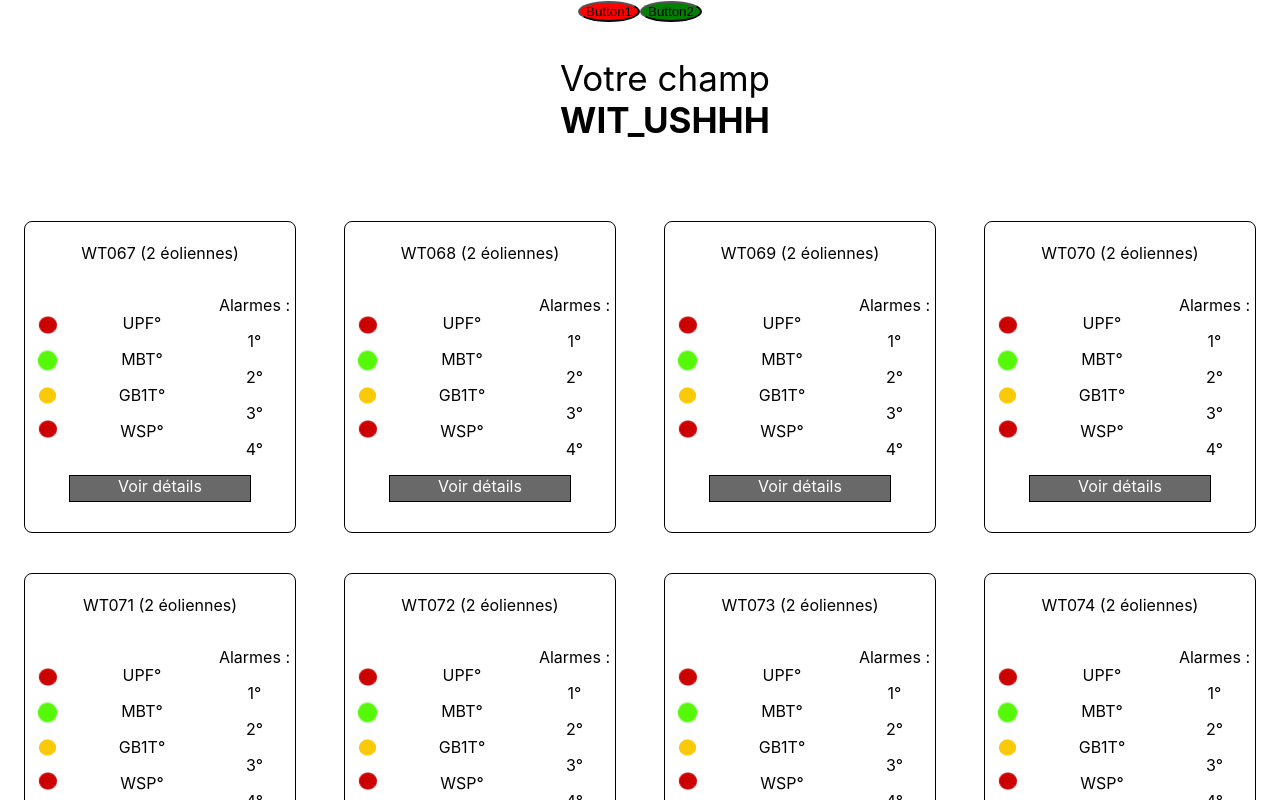
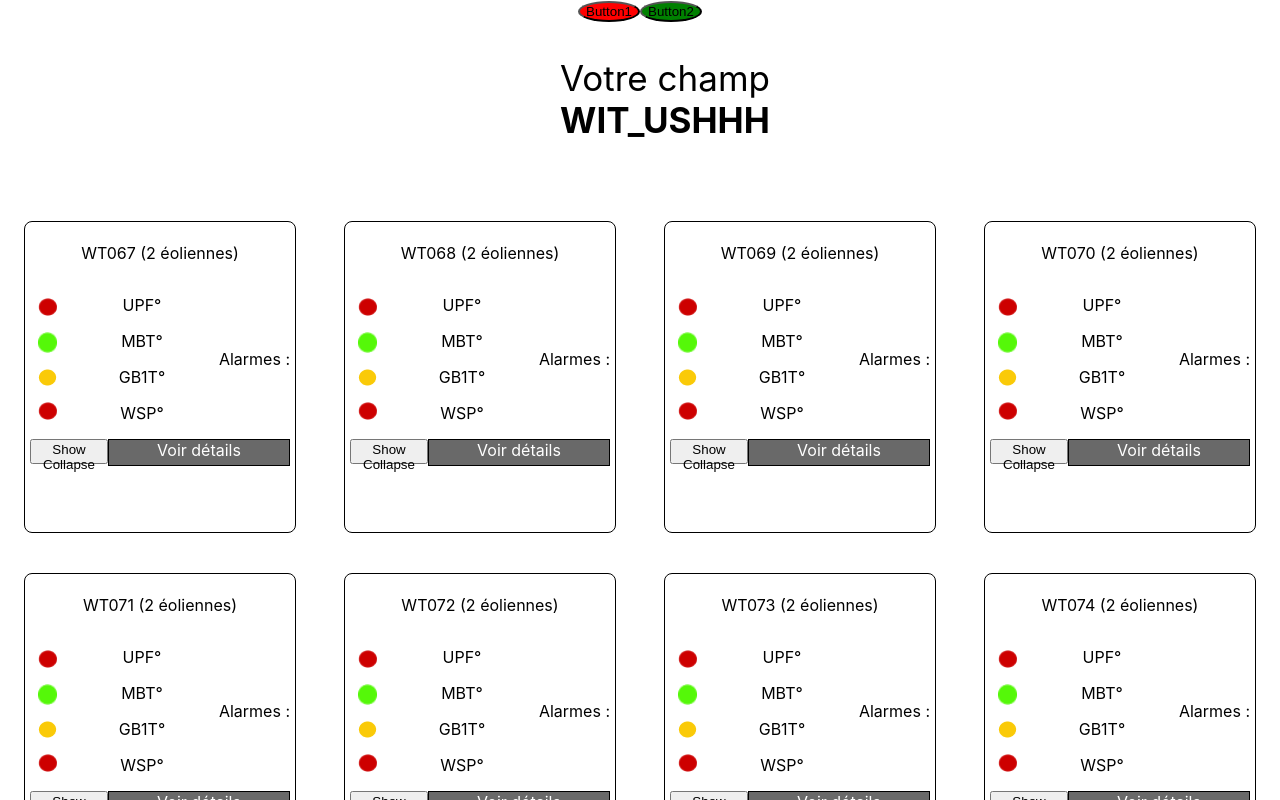
Before and after one commit to kmarques/wsf-react-avance, a React (Create React App) app: page / in a window 1280 px wide. Shown: the top 800 px of the page. Built offline with nearby package versions, Linux system fonts and the light colour scheme.

Commit message:
Collapse (useState+useEffect+2-Way binding)

```diff
--- a/src/App.js
+++ b/src/App.js
@@ -1,6 +1,6 @@
 import logo from "./logo.svg";
 import "./App.css";
-import Button from "./Button";
+import Button from "./lib/Button";
 import Souschamps from "./SousChamp/SousChamps2";
 import ListContainer from "./lib/ListContainer";
 
--- a/src/SousChamp/Carte2.js
+++ b/src/SousChamp/Carte2.js
@@ -2,8 +2,11 @@ import "./Carte.css";
 import circlered from "./circlered.png";
 import circlegreen from "./circlegreen.png";
 import circleryellow from "./circleyellow.png";
+import Collapse from "../lib/Collapse";
+import { useState } from "react";
 
 function Carte(props) {
+  const [collapseOpen, setCollapseOpen] = useState(false);
   return (
     <div>
       <div className="blocsouschamp">
@@ -33,15 +36,25 @@ function Carte(props) {
 
           <div>
             <div>
-              <p>Alarmes :</p>
-              {Object.values(props.sensors).map((alarm) => (
-                <p>{alarm}°</p>
-              ))}
+              <Collapse
+                title={<p>Alarmes :</p>}
+                content={Object.values(props.sensors).map((alarm) => (
+                  <p>{alarm}°</p>
+                ))}
+              />
             </div>
           </div>
         </div>
         <div className="part2bloc">
-          <div className="buttonblocsouschamp">Voir détails</div>
+          <button onClick={() => setCollapseOpen(!collapseOpen)}>
+            {collapseOpen ? "Hide" : "Show"} Collapse
+          </button>
+          <Collapse
+            title={<div className="buttonblocsouschamp">Voir détails</div>}
+            content={"Les détails"}
+            value={collapseOpen}
+            onOpen={(value) => setCollapseOpen(value)}
+          />
         </div>
       </div>
     </div>
--- /dev/null
+++ b/src/lib/Collapse.js
@@ -0,0 +1,25 @@
+import { useEffect, useState } from "react";
+
+export default function Collapse({
+  title,
+  content,
+  value = false,
+  onOpen = () => {},
+}) {
+  const [isOpen, setIsOpen] = useState(value);
+
+  useEffect(() => {
+    setIsOpen(value);
+  }, [value]);
+
+  useEffect(() => {
+    onOpen(isOpen);
+  }, [isOpen]);
+
+  return (
+    <div>
+      <div onClick={() => setIsOpen(!isOpen)}>{title}</div>
+      <div style={{ display: isOpen ? "block" : "none" }}>{content}</div>
+    </div>
+  );
+}
```
Also changed, not shown: src/lib/Button.js (renamed from src/Button.js).
